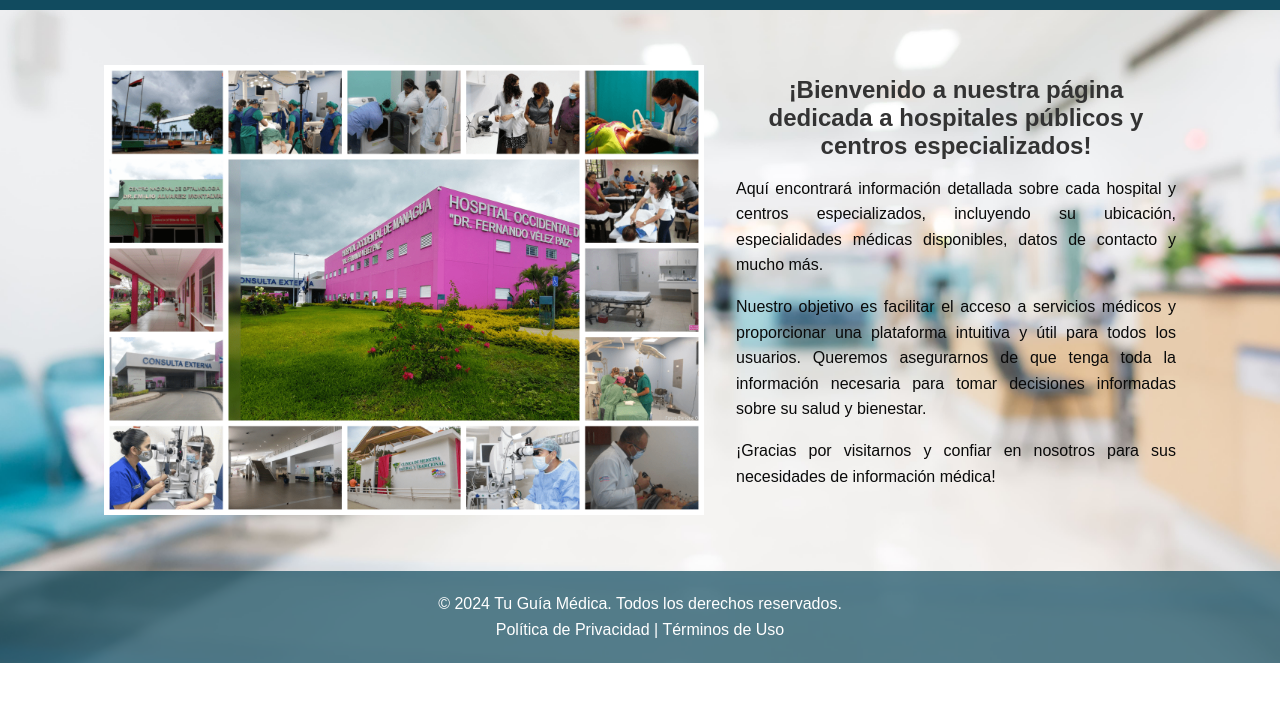
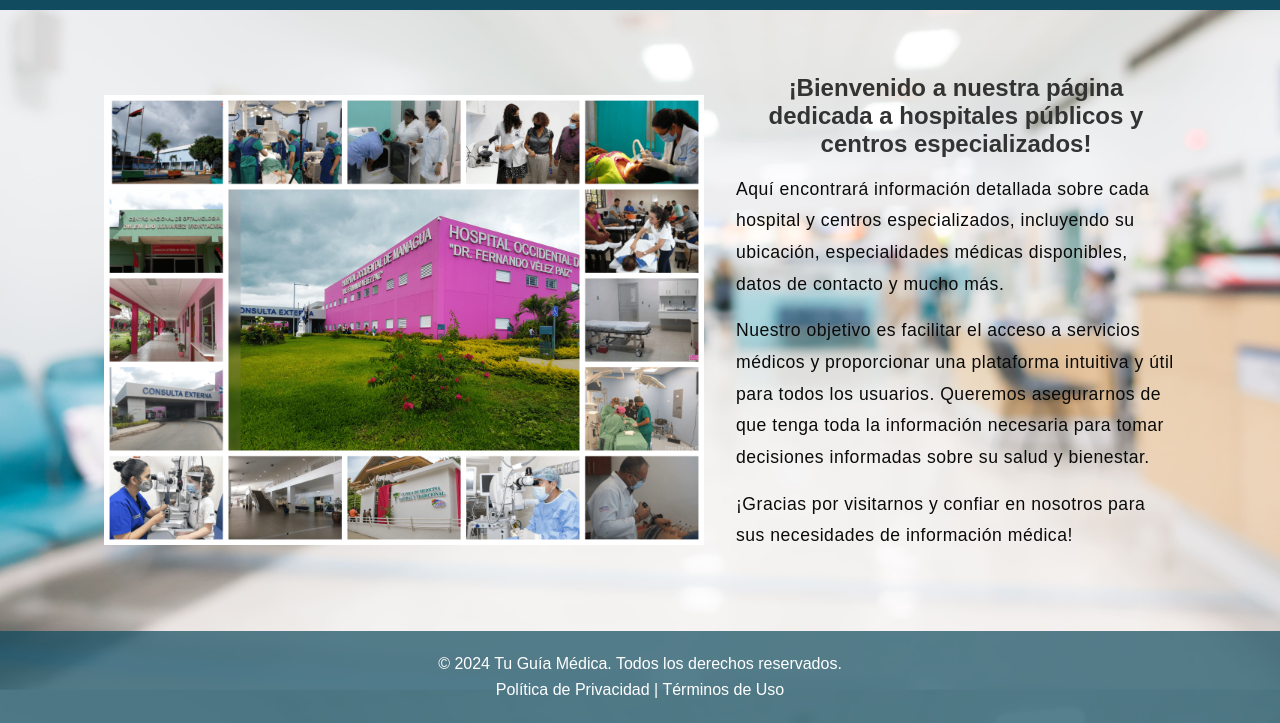
Before and after one commit to mnavarretem86/tuguiamedicani, a plain HTML site: page index.html in a window 1280 px wide. Shown: the part 137-860 px from the top of the page. Before the commit the page ends 800 px from the top, so only its background shows below. Drawn offline with nearby package versions, Linux system fonts and the light colour scheme.

Commit message:
cambio de tipo de letra

```diff
--- a/assets/css/main.css
+++ b/assets/css/main.css
@@ -51,11 +51,11 @@ body {
 }
 
 .content p {
-    font-size: 1rem;
+    margin-bottom: 15px;
+    line-height: 1.8;
+    letter-spacing: 0.5px;
+    font-size: 1.1em;
     color: #0a0a0a;
-    line-height: 1.6;
-    margin-bottom: 1rem;
-    text-align: justify;
 }
 
 @media (max-width: 768px) {
```
